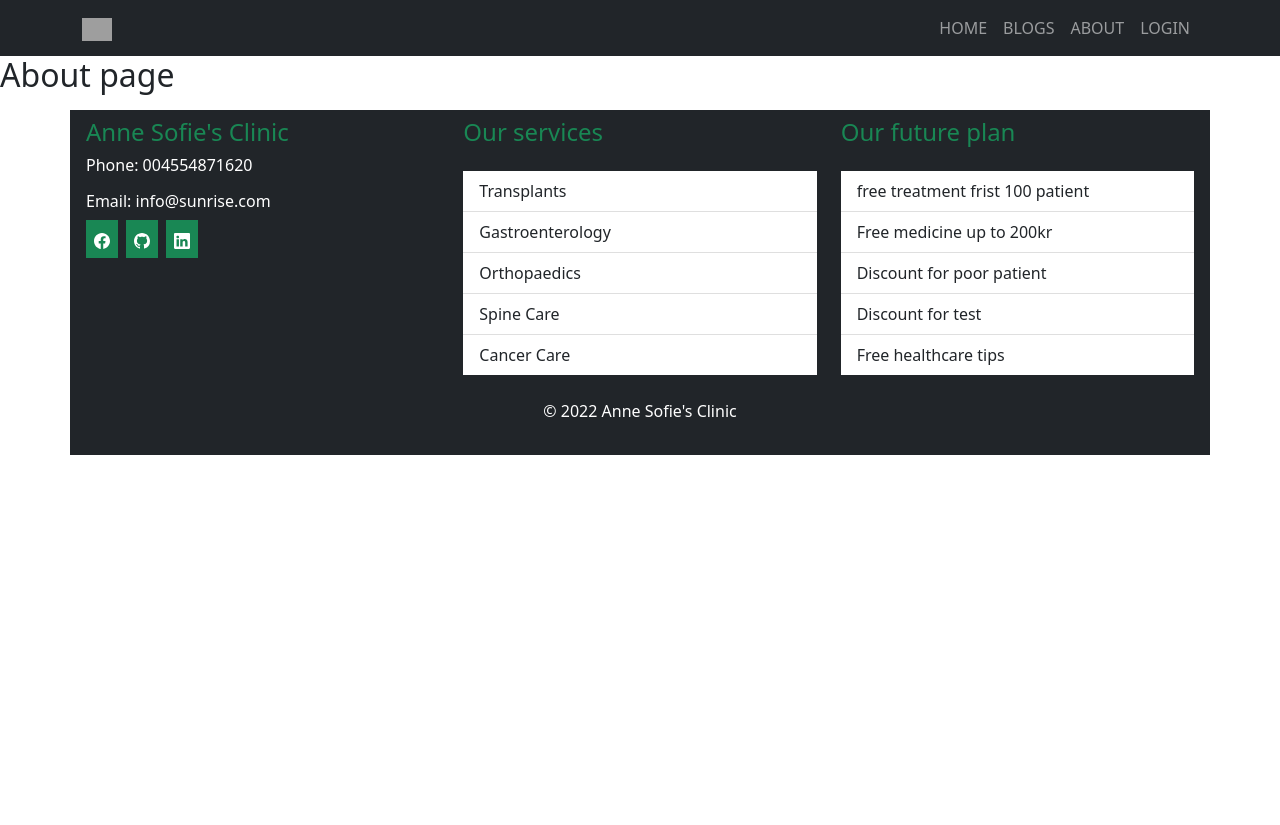
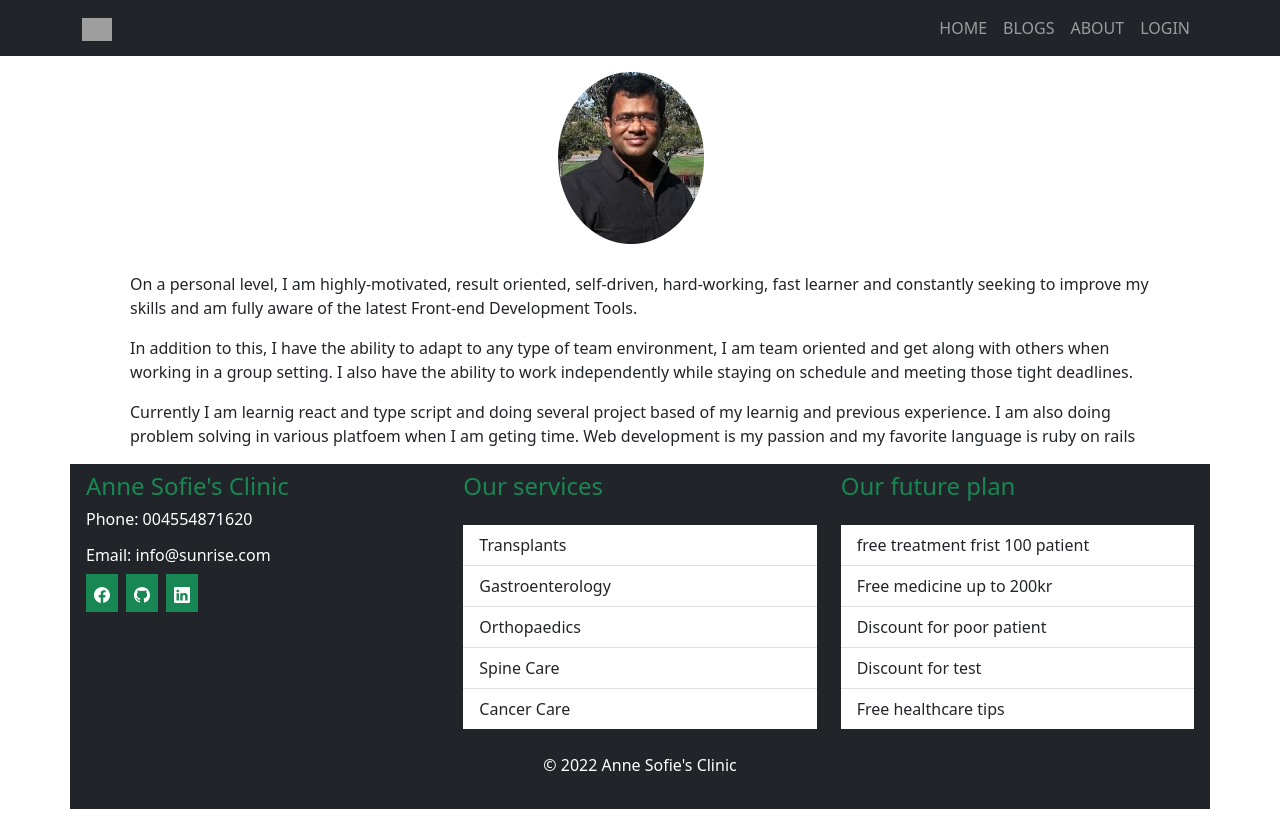
Before and after one commit to Masitbd/independent-service-provider, a React (Create React App) app: page /About in a window 1280 px wide. Before the commit the page ends 800 px from the top, so only its background shows below. Built offline with nearby package versions, Linux system fonts and the light colour scheme; no server answers; grey boxes are pictures that could not be loaded.

Commit message:
Done about page

```diff
--- a/src/components/About/About.js
+++ b/src/components/About/About.js
@@ -1,11 +1,35 @@
 import React from "react";
+import { Container } from "react-bootstrap";
+import User from "../../Images/Logo/murad.png";
 import "./About.css";
 
 const About = () => {
   return (
-    <div>
-      <h2>About page</h2>
-    </div>
+    <Container>
+      <div className="text-center mt-3">
+        <img src={User} alt="" />
+      </div>
+      <div className="mx-5">
+        <p>
+          On a personal level, I am highly-motivated, result oriented,
+          self-driven, hard-working, fast learner and constantly seeking to
+          improve my skills and am fully aware of the latest Front-end
+          Development Tools.
+        </p>
+        <p>
+          In addition to this, I have the ability to adapt to any type of team
+          environment, I am team oriented and get along with others when working
+          in a group setting. I also have the ability to work independently
+          while staying on schedule and meeting those tight deadlines.
+        </p>
+        <p>
+          Currently I am learnig react and type script and doing several project
+          based of my learnig and previous experience. I am also doing problem
+          solving in various platfoem when I am geting time. Web development is
+          my passion and my favorite language is ruby on rails
+        </p>
+      </div>
+    </Container>
   );
 };
 
```
Also changed, not shown: src/Images/Logo/murad.png (added).
